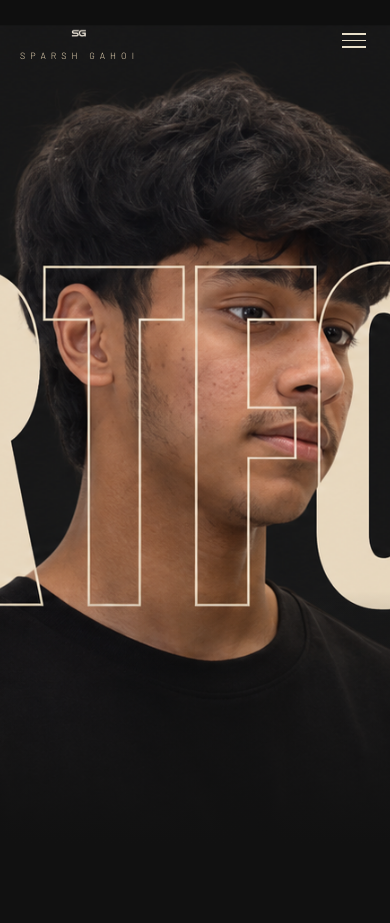
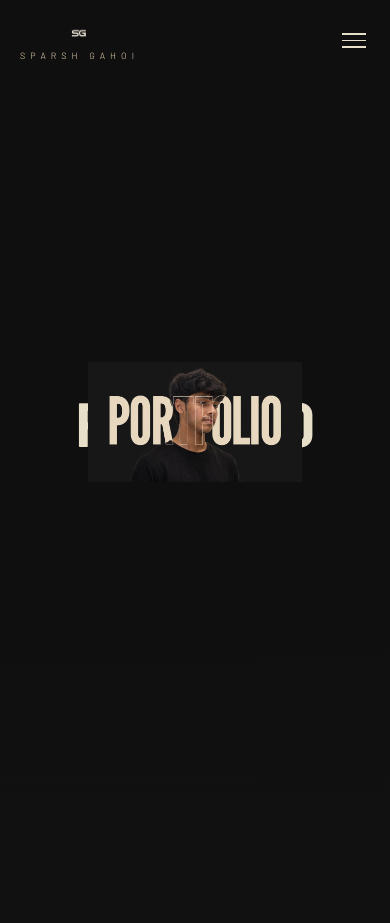
Before and after one commit to sparsh2607/My-Portfolio, a Django app: page / in a window 390 px wide. Shown: the top 923 px of the page. Run offline with Django 5.2, Linux system fonts and the light colour scheme; some web fonts are replaced.

Commit message:
Fix hero responsiveness

```diff
--- a/static/css/style.css
+++ b/static/css/style.css
@@ -190,10 +190,13 @@ img { display: block; max-width: 100%; }
 
 .hero{
     position:relative;
-    width:100vw;
-    height:100vh;
+    /* width:100vw;
+    height:100vh; */
     overflow:hidden;
     background:#0f0f0f;
+
+    width:100%;
+    min-height:100vh;
 }
 
 .hero__bg{
@@ -201,15 +204,22 @@ img { display: block; max-width: 100%; }
     inset:0;
     display:flex;
     justify-content:center;
-    align-items:flex-end;
-    transform:translateY(3%);
+    /* align-items:flex-end;
+    transform:translateY(3%); */
+    align-items:center;
+    transform:none;
 }
 
 .hero__img{
-    height:100vh;
+    /* height:100vh;
     width:auto;
     max-width:none;
+    object-fit:contain; */
+    width:min(55vw, 850px);
+    height:auto;
+    max-height:90vh;
     object-fit:contain;
+
 }
 
 /* The giant PORTFOLIO text layer */
@@ -225,7 +235,8 @@ img { display: block; max-width: 100%; }
 
 .hero__word {
   font-family: var(--font-display);
-  font-size: clamp(80px, 14vw, 210px);
+  /* font-size: clamp(80px, 14vw, 210px); */
+  font-size: clamp(120px,18vw,320px);
   font-weight: 900;
   line-height: 1;
   letter-spacing: -0.01em;
@@ -986,6 +997,16 @@ img { display: block; max-width: 100%; }
   .project-card__info { padding: 20px; }
 }
 
+/* changes */
+@media (min-width:901px){
+    .nav__links{
+        display:flex !important;
+    }
+
+    .nav__burger{
+        display:none !important;
+    }
+}
 /* =============================================
    REDUCED MOTION
    ============================================= */
```
